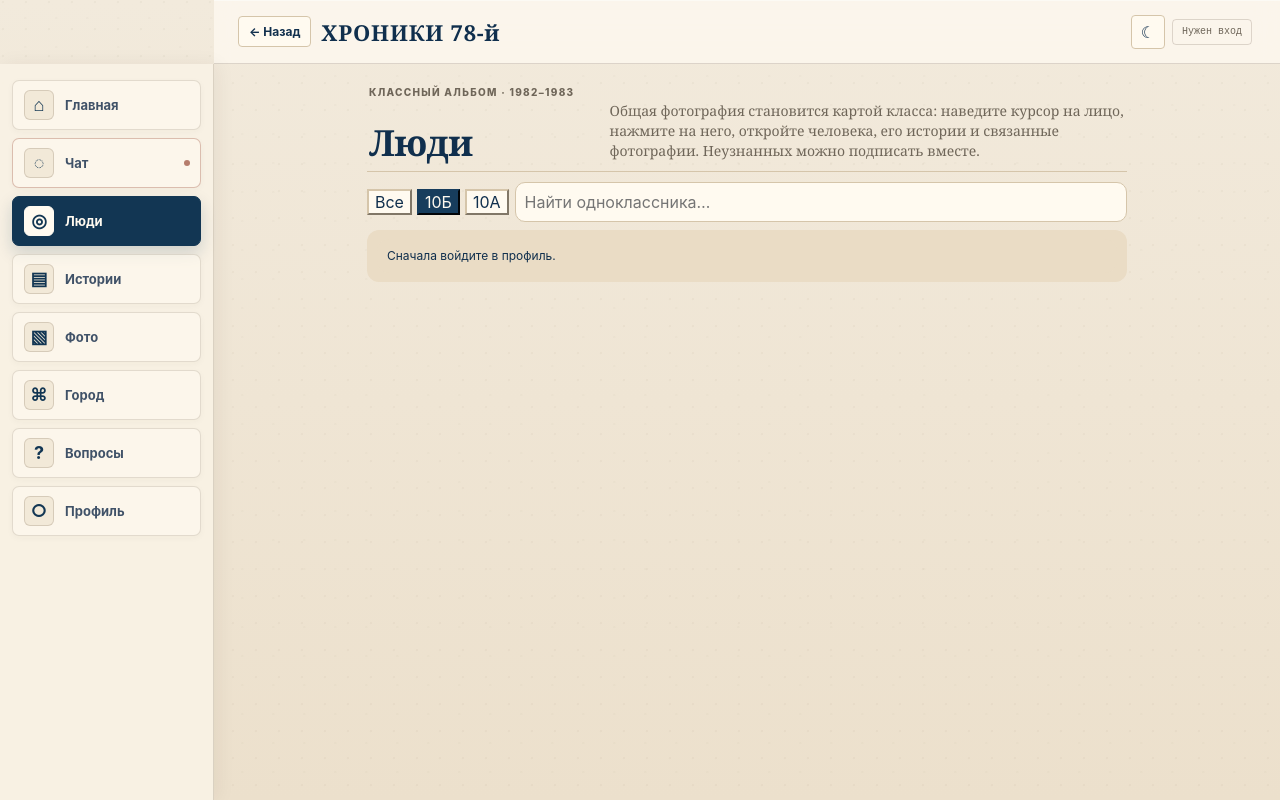
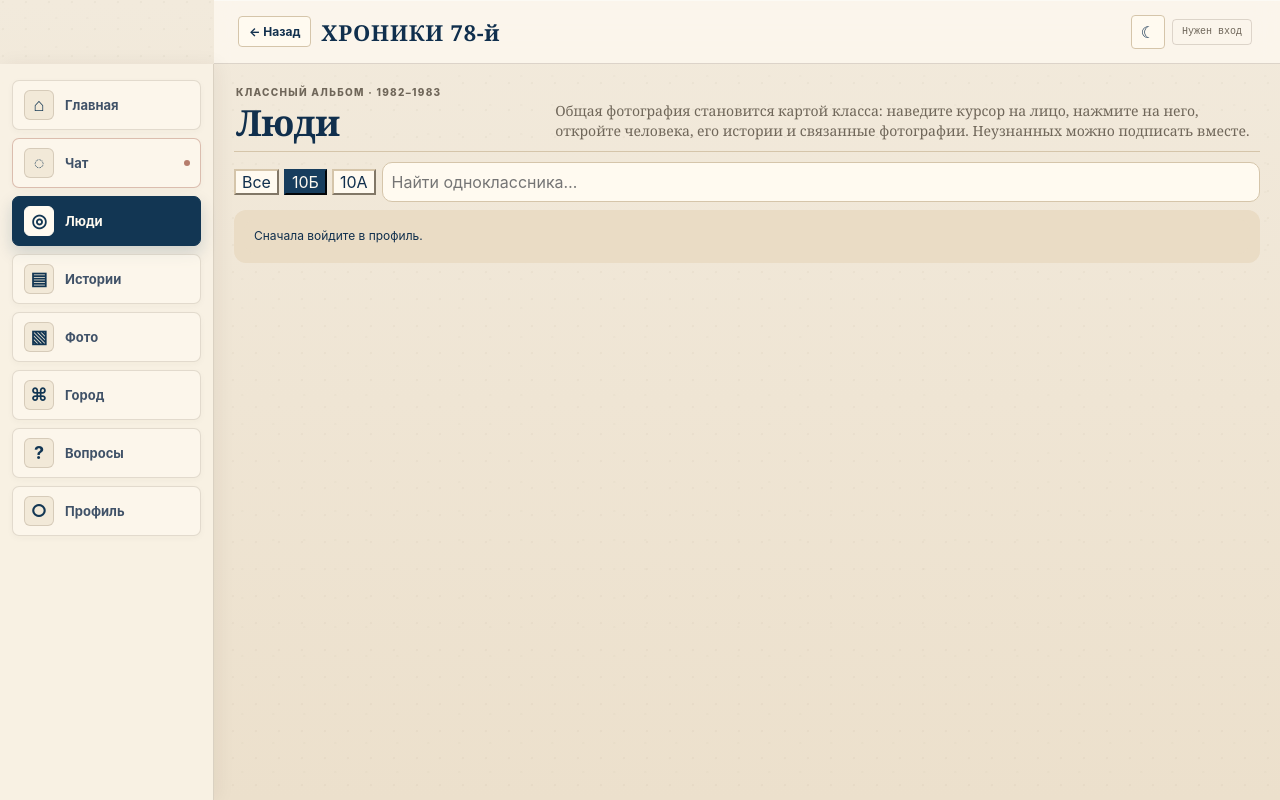
Before and after one commit to chronicles78/chronicles78-preview, a plain HTML site: page index.html in a window 1280 px wide. Both pictures are taken after a click on the button "ЛЮДИ НАШЕГО КЛАССА". Drawn offline with nearby package versions, Linux system fonts and the light colour scheme; no server answers.

Commit message:
Expand desktop working sections to full width

```diff
--- a/assets/app.css
+++ b/assets/app.css
@@ -2048,3 +2048,76 @@ html[data-theme="dark"] .nav.active b{
   .photoGrid{grid-template-columns:repeat(5,minmax(0,1fr))}
   .cityGrid{grid-template-columns:repeat(4,minmax(0,1fr))}
 }
+
+
+/* Desktop workspace width: full content area */
+@media (min-width:1024px){
+  /* Override the legacy 760px content-column rule for working sections. */
+  main>#chat,
+  main>#people,
+  main>#stories,
+  main>#city,
+  main>#questions{
+    width:100%;
+    max-width:none!important;
+    margin:0;
+  }
+
+  #people>.archiveList,
+  #stories>.archiveList,
+  #city>.archiveList,
+  #questions>.archiveList,
+  .peopleArchivePage,
+  .storyArchivePage,
+  .cityArchivePage{
+    width:100%;
+    max-width:none!important;
+    margin-left:0;
+    margin-right:0;
+  }
+
+  /* Use the entire useful desktop canvas, while preserving readable card widths through grids. */
+  #people .peopleArchiveIntro,
+  #stories .storyArchiveIntro,
+  #city .cityArchiveIntro,
+  #questions>div>h2,
+  #questions .questionToolbar,
+  #questions #questionStats{
+    max-width:none;
+  }
+
+  #chat{
+    min-width:0;
+  }
+  #chat .chat{
+    width:100%;
+    max-width:none;
+  }
+
+  #storiesList,
+  #questionsList,
+  #peopleList,
+  #city .cityGrid{
+    width:100%;
+    max-width:none;
+  }
+
+  /* At common desktop widths, use three useful columns where the content supports cards. */
+  #storiesList,
+  #questionsList{
+    grid-template-columns:repeat(3,minmax(0,1fr));
+  }
+  .cityGrid{
+    grid-template-columns:repeat(3,minmax(0,1fr));
+  }
+}
+
+@media (min-width:1600px){
+  #storiesList,
+  #questionsList{
+    grid-template-columns:repeat(4,minmax(0,1fr));
+  }
+  .cityGrid{
+    grid-template-columns:repeat(4,minmax(0,1fr));
+  }
+}
```
